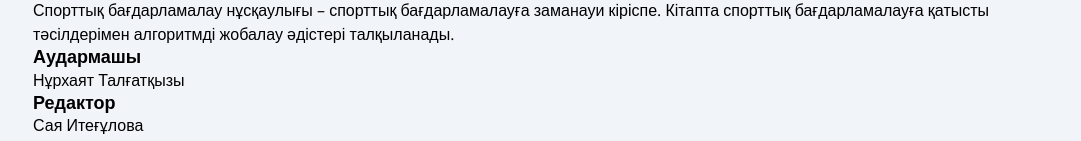
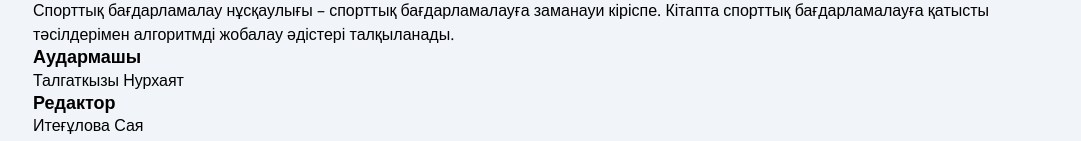
Before and after one commit to abd-rakhman/cphb-page, a React (Vite) app: page / in a window 1280 px wide. Shown: the part 1127-1268 px from the top of the page, without its empty margins (99-1180 px from the left). Built offline with nearby package versions, Linux system fonts and the light colour scheme; no server answers.

Commit message:
correct names

```diff
--- a/src/App.tsx
+++ b/src/App.tsx
@@ -52,11 +52,11 @@ function App() {
           </div>
           <div className='flex flex-col gap-2'>
             <h5>Аудармашы</h5>
-            <span>Нұрхаят Талғатқызы</span>
+            <span>Талгаткызы Нурхаят</span>
           </div>
           <div className='flex flex-col gap-2'>
             <h5>Редактор</h5>
-            <span>Сая Итеғұлова</span>
+            <span>Итеғұлова Сая</span>
           </div>
           <button type="button" onClick={downloadBook} className="block font-bold text-md w-full md:w-min text-white bg-blue-700 hover:bg-blue-800 rounded-lg text-sm py-2.5 dark:bg-blue-600 dark:hover:bg-blue-700 px-12">Жүктеу</button>
         </div>
```
